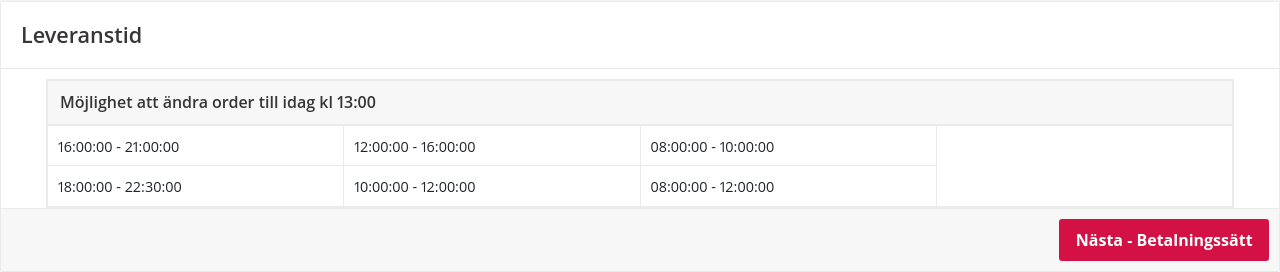
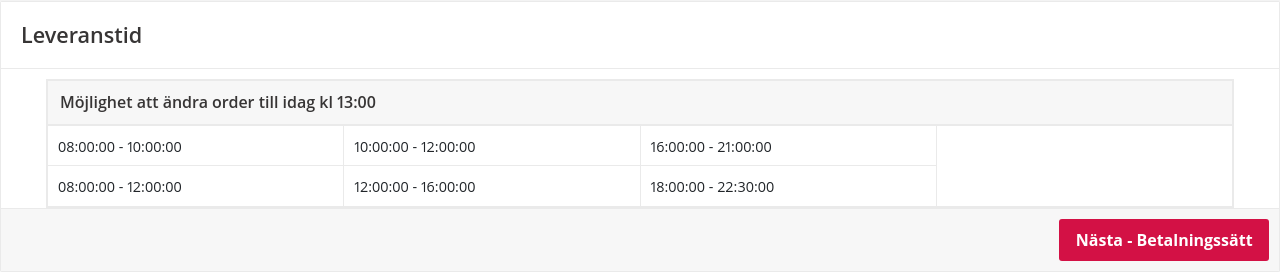
Before and after one commit to grimgoon/code-test-2019-07-food-delivery, a React (Create React App) app in the folder frontend/: page / in a window 1280 px wide. Shown: the part 93-365 px from the top of the page. Built offline with nearby package versions, Linux system fonts and the light colour scheme; the HTML template or start-up script is replaced by a standard one.

Commit message:
Sort deliverytime by startTime

```diff
--- a/frontend/src/components/DeliveryTime/DeliveryTime.js
+++ b/frontend/src/components/DeliveryTime/DeliveryTime.js
@@ -2,9 +2,13 @@ import React from "react";
 import DeliveryTimesData from "../../data/delivery-times.json";
 import DeliveryTimeFooter from "./DeliveryTimeFooter/DeliveryTimeFooter";
 import DeliveryTimeItem from "./DeliveryTimeItem/DeliveryTimeItem";
+
 const DeliveryTime = () => {
-
-    const deliveryItems = DeliveryTimesData.map(data => <DeliveryTimeItem key={data.deliveryTimeId} data={data}/>)
+  const deliveryItems = DeliveryTimesData.sort(
+    (a, b) =>
+      Date.parse("1970/01/01 " + a.startTime) -
+      Date.parse("1970/01/01 " + b.startTime)
+  ).map(data => <DeliveryTimeItem key={data.deliveryTimeId} data={data} />);
 
   return (
     <section className="panel delivery-time">
@@ -18,9 +22,7 @@ const DeliveryTime = () => {
             Du får SMS med exakt leveranstid
           </span>
         </h4>
-        <ul className="time-picker table">
-            {deliveryItems}
-        </ul>
+        <ul className="time-picker table">{deliveryItems}</ul>
       </div>
       <DeliveryTimeFooter />
     </section>
```
